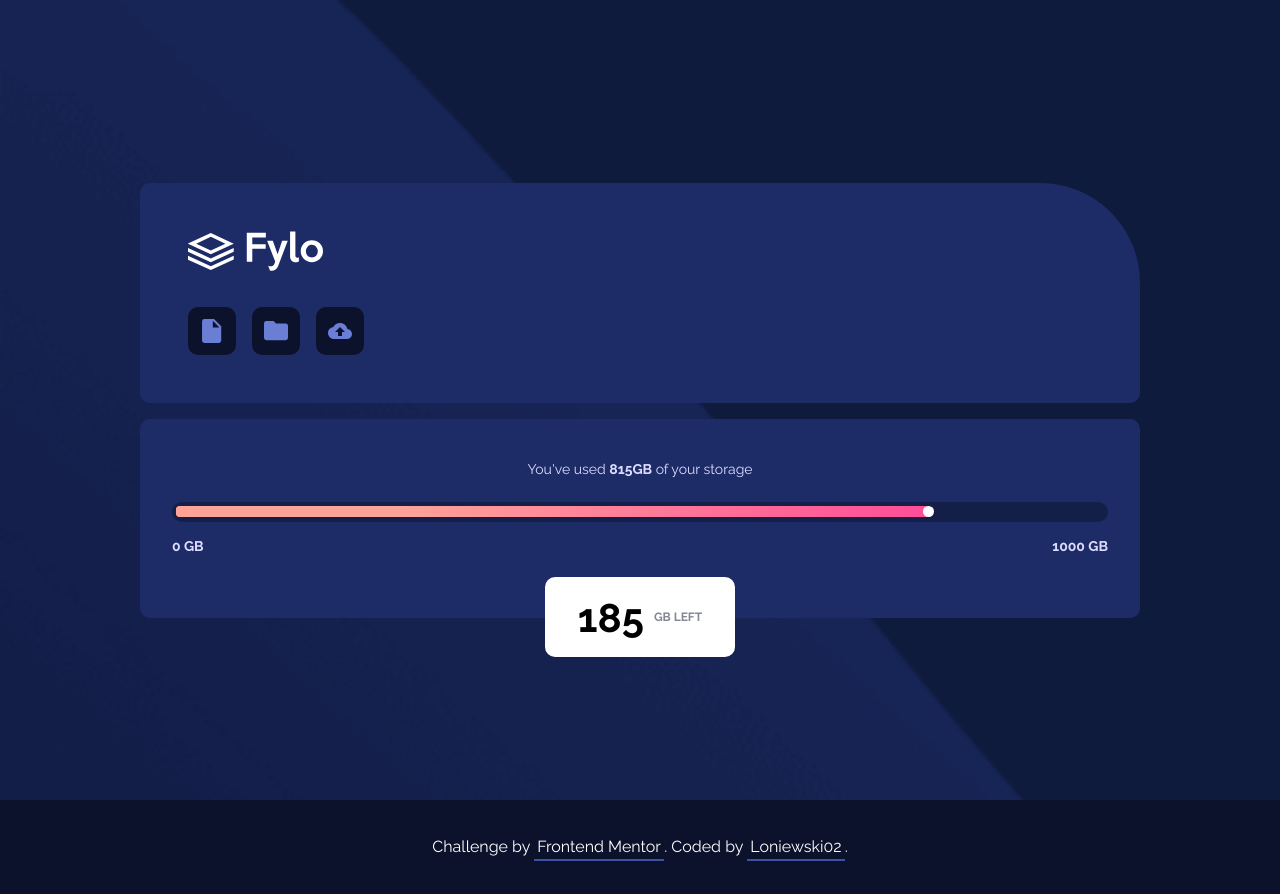
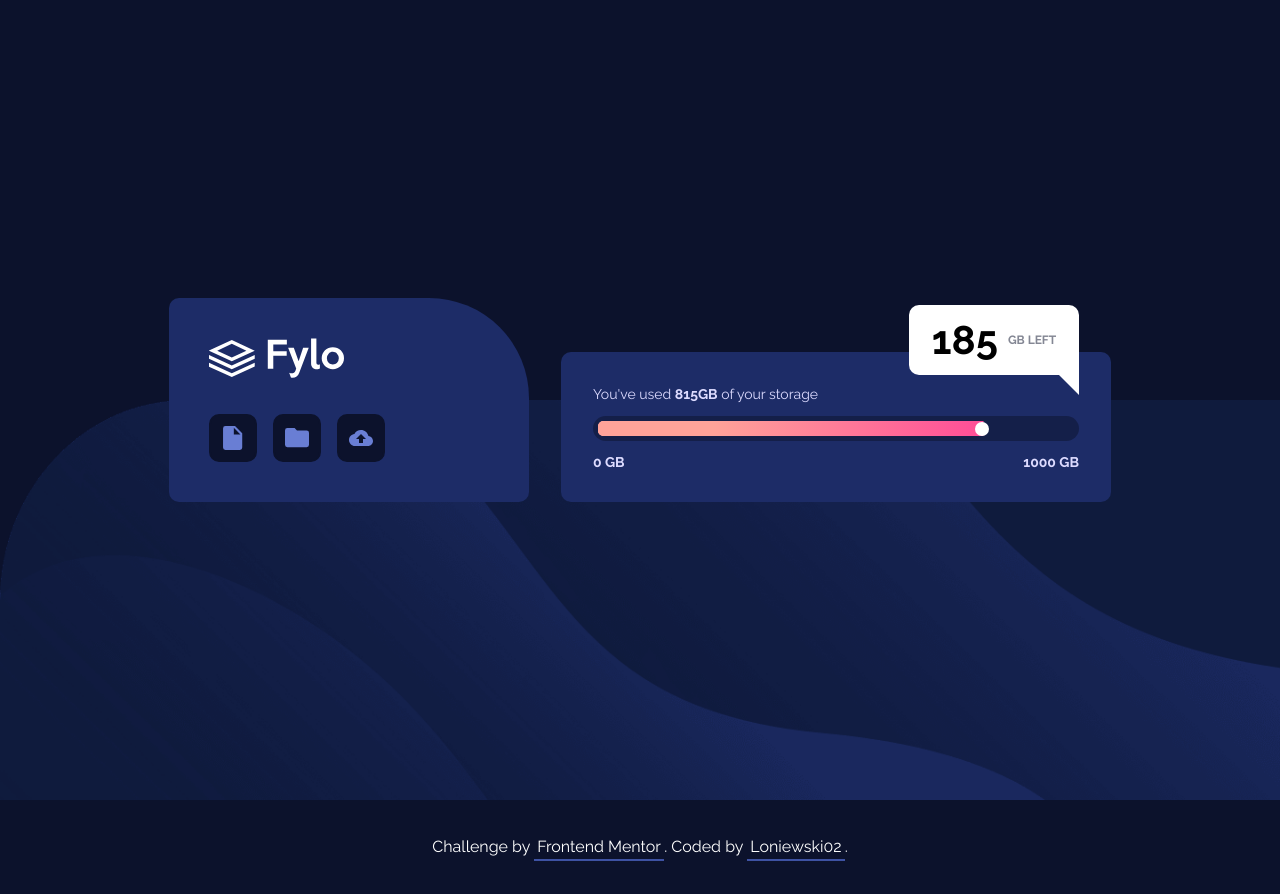
Before and after one commit to Loniewski02/FM-data-storage-component, a plain HTML site: page index.html in a window 1280 px wide. Drawn offline with Linux system fonts and the light colour scheme.

Commit message:
changed max width

```diff
--- a/src/sass/style.scss
+++ b/src/sass/style.scss
@@ -19,12 +19,17 @@ body {
 }
 
 @mixin appStyles {
+	max-width: 400px;
 	width: 100%;
 	background-color: $dark-blue;
 	border-radius: 1rem;
 }
 
 .wrapper {
+	display: flex;
+	justify-content: center;
+	flex-direction: column;
+	align-items: center;
 	margin: 0 auto;
 	width: 100%;
 	max-width: 1000px;
@@ -222,15 +227,19 @@ body {
 	}
 }
 
-@media (min-width: 1440px) {
+@media (min-width: 768px) {
 	.app {
 		background-image: url('../img/bg-desktop.png');
 		background-repeat: no-repeat;
 		background-position: 0% 100%;
 		background-size: 100% 50%;
+	}
+}
+
+@media (min-width: 992px) {
+	.app {
 		.wrapper {
-			display: flex;
-			justify-content: center;
+			flex-direction: row;
 			align-items: flex-end;
 			gap: 2em;
 		}
```
Also changed, not shown: dist/css/style.min.css.
